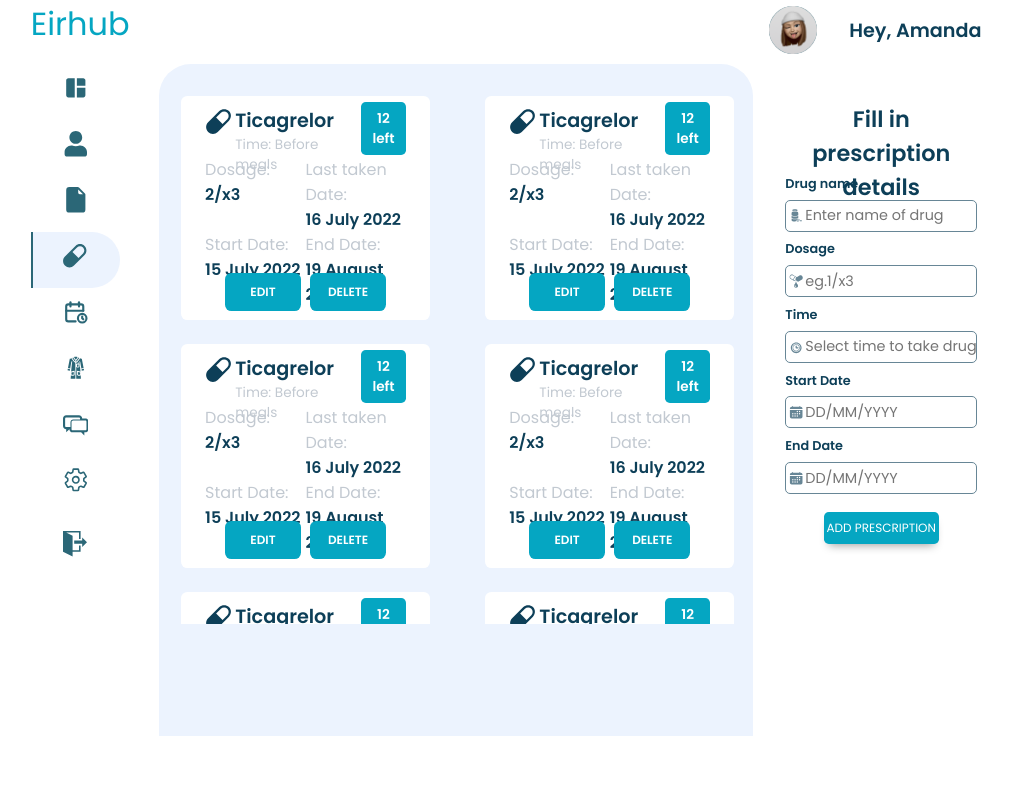
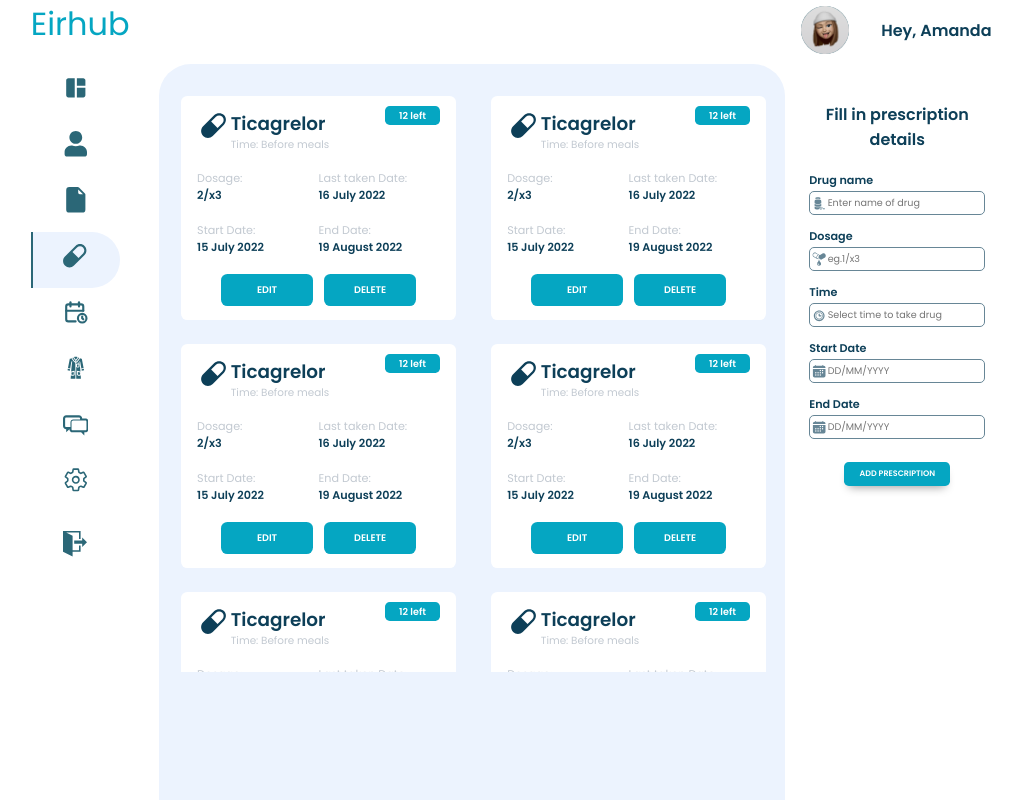
Before and after one commit to Silicon-Valley00/eirhub-frontend, a React (Create React App) app in the folder client/: page /medications in a window 1024 px wide. Built offline with nearby package versions, Linux system fonts and the light colour scheme.

Commit message:
Fix responsiveness of medication page for all devices

```diff
--- a/client/src/Pages/User Dashboard/Dashboard/dashboard.module.css
+++ b/client/src/Pages/User Dashboard/Dashboard/dashboard.module.css
@@ -31,6 +31,7 @@ main .vitalsBox .vitals {
    transition: box-shadow 300ms ease;
    height: 9rem;
    min-height: 9rem;
+   cursor: pointer;
 }
 main .vitalsBox .vitals:hover {
    transition-delay: 100ms;
--- a/client/src/Pages/User Dashboard/Medications/medication.module.css
+++ b/client/src/Pages/User Dashboard/Medications/medication.module.css
@@ -23,9 +23,9 @@
    gap: 1.5rem;
    justify-content: space-between;
    overflow-y: auto;
-   height: 33rem;
-   min-height: 33rem;
-   max-height: 33rem;
+   height: 36rem;
+   min-height: 36rem;
+   max-height: 36rem;
    padding-bottom: 1rem;
 }
 .medicationBox {
@@ -149,4 +149,225 @@
 }
 
 @media only screen and (min-width: 1025px) and (max-width: 1200px) {
+   .medicationsBoxContent {
+
+      grid-template-columns: 47% 47%;
+
+   }
+   .medicationBox {
+
+      padding: 0.65rem 1rem;
+   }
+   .upperContent {
+      height: 3.5rem;
+   }
+   .medicationName h3 {
+      font-size: 1.2rem;
+   }
+   .medicationName p {
+      font-size: 0.8rem;
+   }
+   .medicationCounter p {
+      font-size: 0.7rem;
+      padding: 0.2rem;
+   }
+   .midContent {
+      height: 6.5rem;
+   }
+   .medicationDurations p {
+      font-size: 0.8rem;
+   }
+   .medicationDurations h3 {
+      font-size: 0.8rem;
+   }
+   .lowerContent {
+      height: 2rem;
+   }
+   .lowerContent button {
+
+      font-size: 0.7rem;
+      padding: 0.4rem 0.6rem;
+      border-radius: 0.4rem;
+   }
+
 }
+
+@media only screen and (min-width: 897px) and (max-width: 1024px) {
+   .medicationsBoxContent {
+
+      grid-template-columns: 47% 47%;
+
+   }
+   .medicationBox {
+
+      padding: 0.65rem 1rem;
+   }
+   .upperContent {
+      height: 3.5rem;
+   }
+   .medicationName h3 {
+      font-size: 1.15rem;
+   }
+   .medicationName p {
+      font-size: 0.65rem;
+   }
+   .medicationCounter p {
+      font-size: 0.6rem;
+      padding: 0.15rem;
+   }
+   .midContent {
+      height: 6.5rem;
+   }
+   .medicationDurations p {
+      font-size: 0.7rem;
+   }
+   .medicationDurations h3 {
+      font-size: 0.7rem;
+   }
+   .lowerContent {
+      height: 2rem;
+   }
+   .lowerContent button {
+
+      font-size: 0.6rem;
+      padding: 0.1rem 0.2rem;
+      border-radius: 0.4rem;
+   }
+
+}
+
+@media only screen and (min-width: 769px) and (max-width: 896px) {
+   .medicationsBoxContent {
+
+      grid-template-columns: 1fr;
+      width: 100%;
+      justify-content: center;
+      place-items: center;
+
+   }
+   .medicationBox {
+
+      padding: 0.65rem 1rem;
+   }
+   .upperContent {
+      height: 3.5rem;
+   }
+   .medicationName h3 {
+      font-size: 1.15rem;
+   }
+   .medicationName p {
+      font-size: 0.65rem;
+   }
+   .medicationCounter p {
+      font-size: 0.6rem;
+      padding: 0.15rem;
+   }
+   .midContent {
+      height: 6.5rem;
+   }
+   .medicationDurations p {
+      font-size: 0.7rem;
+   }
+   .medicationDurations h3 {
+      font-size: 0.7rem;
+   }
+   .lowerContent {
+      height: 2rem;
+   }
+   .lowerContent button {
+
+      font-size: 0.6rem;
+      padding: 0.1rem 0.2rem;
+      border-radius: 0.4rem;
+   }
+
+}
+
+
+@media only screen and (min-width: 481px) and (max-width: 768px) {
+   .medicationsBoxContent {
+
+      grid-template-columns: 47% 47%;
+
+   }
+   .medicationBox {
+
+      padding: 0.65rem 1rem;
+   }
+   .upperContent {
+      height: 3.5rem;
+   }
+   .medicationName h3 {
+      font-size: 1.1rem;
+   }
+   .medicationName p {
+      font-size: 0.6rem;
+   }
+   .medicationCounter p {
+      font-size: 0.6rem;
+      padding: 0.15rem;
+   }
+   .midContent {
+      height: 6.5rem;
+   }
+   .medicationDurations p {
+      font-size: 0.65rem;
+   }
+   .medicationDurations h3 {
+      font-size: 0.65rem;
+   }
+   .lowerContent {
+      height: 2rem;
+   }
+   .lowerContent button {
+
+      font-size: 0.6rem;
+      padding: 0.09rem 0.1rem;
+      border-radius: 0.4rem;
+   }
+
+}
+
+@media only screen and (min-width: 320px) and (max-width: 480px) {
+   .medicationsBoxContent {
+
+      grid-template-columns: 1fr;
+
+   }
+   .medicationBox {
+
+      padding: 0.65rem 1rem;
+   }
+   .upperContent {
+      height: 3.5rem;
+   }
+   .medicationName h3 {
+      font-size: 1.3rem;
+   }
+   .medicationName p {
+      font-size: 0.8rem;
+   }
+   .medicationCounter p {
+      font-size: 0.7rem;
+      padding: 0.15rem;
+   }
+   .midContent {
+      height: 6.5rem;
+   }
+   .medicationDurations p {
+      font-size: 0.8rem;
+   }
+   .medicationDurations h3 {
+      font-size: 0.8rem;
+   }
+   .lowerContent {
+      height: 2rem;
+   }
+   .lowerContent button {
+
+      font-size: 0.6rem;
+      padding: 0.09rem 0.1rem;
+      border-radius: 0.4rem;
+   }
+
+}
--- a/client/src/Pages/User Dashboard/components/finddoctorprofile.module.css
+++ b/client/src/Pages/User Dashboard/components/finddoctorprofile.module.css
@@ -46,7 +46,7 @@
 }
 .profileInfo {
    margin-top: 0.5rem;
-   height: 57%;
+   height: 50%;
 }
 .profileRatings {
    margin-bottom: 1rem;
@@ -91,6 +91,7 @@
    display: flex;
    justify-content: center;
    align-items: center;
+   margin-bottom: -10rem;
 }
 .profileButton button {
    /* width: 25%;
@@ -111,7 +112,7 @@
    border-radius: 0.2rem;
 }
 
-@media only screen and (min-width: 1024px) and (max-width: 1200px) {
+@media only screen and (min-width: 1025px) and (max-width: 1200px) {
    .profileDetails h3 {
       font-size: 1rem;
    }
--- a/client/src/Pages/User Dashboard/components/medicationForm.module.css
+++ b/client/src/Pages/User Dashboard/components/medicationForm.module.css
@@ -110,3 +110,93 @@
    overflow: hidden;
    position: relative;
 }
+
+
+@media only screen and (min-width: 1025px) and (max-width: 1200px) {
+   .formTitle {
+      width: 100%;
+      height: 4rem;
+   }
+   .formTitle h3 {
+      font-size: 1.2rem;
+   }
+   .formBox label {
+      font-size: 0.75rem;
+   }
+   .formBoxInputs {
+      margin: 0.2rem 0;
+
+      height: 2rem;
+   }
+   .formBox .formBoxInputs input {
+      font-size: 0.8rem;
+   }
+   .formBtn {
+      font-size: 0.7rem;
+   }
+
+}
+
+@media only screen and (min-width: 769px) and (max-width: 1024px) {
+   .medicationFormBody {
+
+      padding: 2rem 0.5rem 0 0.5rem;
+   }
+   .formTitle {
+      width: 100%;
+      height: 4rem;
+   }
+   .formTitle h3 {
+      font-size: 1rem;
+      margin-bottom: 0.1rem;
+
+   }
+   .formBox label {
+      font-size: 0.7rem;
+   }
+   .formBox {
+      width: 100%;
+      height: 3rem;
+      margin-bottom: 0.5rem;
+   }
+   .formBoxInputs {
+      margin: 0 0;
+
+      height: 1.5rem;
+   }
+   .formBox .formBoxInputs input {
+      font-size: 0.6rem;
+   }
+   .formButton {
+      height: 1.5rem;
+      margin-top: 1.5rem;
+   }
+   .formBtn {
+      font-size: 0.5rem;
+      font-weight: 600;
+
+   }
+
+}
+@media only screen and (min-width: 481px) and (max-width: 768px) {
+   .formContent {
+      margin: 0 auto;
+      width: 70%;
+      height: 90%;
+   }
+   .formTitle h3 {
+      font-size: 140%;
+      margin-bottom: 2rem;
+   }
+}
+@media only screen and (min-width: 320px) and (max-width: 480px) {
+   .formContent {
+      margin: 0 auto;
+      width: 90%;
+      height: 90%;
+   }
+   .formTitle h3 {
+      font-size: 140%;
+      margin-bottom: 2rem;
+   }
+}
--- a/client/src/Pages/User Dashboard/components/navigation.module.css
+++ b/client/src/Pages/User Dashboard/components/navigation.module.css
@@ -125,7 +125,7 @@ aside .sidebar li:hover span.icons {
 
    aside .sidebar li.active {
       background-color: var(--gray);
-      margin-left: -0.5rem;
+      margin-left: -0.7rem;
       border-top-right-radius: 3rem;
       border-bottom-right-radius: 3rem;
    }
@@ -134,7 +134,10 @@ aside .sidebar li:hover span.icons {
       width: 2%;
    }
    aside .sidebar li.active span.icons {
-      margin-left: calc(0.1rem - 0.2px);
+      margin-left: 0.1rem;
+   }
+   aside .sidebar li:hover span.icons {
+      margin-left: 0.2rem;
    }
 }
 @media only screen and (min-width: 769px) and (max-width: 1024px) {
@@ -219,12 +222,12 @@ aside .sidebar li:hover span.icons {
       color: var(--midcol);
       transition: all 300ms ease;
    }
-   aside .sidebar li:nth-child(7) {
+   aside .sidebar li:nth-child(8) {
       position: absolute;
       bottom: 3rem;
       width: 86.5%;
    }
-   aside .sidebar li:nth-child(8) {
+   aside .sidebar li:nth-child(9) {
       position: absolute;
       width: 86.5%;
       bottom: 0rem;
--- a/client/src/Pages/User Dashboard/userdashboard.module.css
+++ b/client/src/Pages/User Dashboard/userdashboard.module.css
@@ -35,6 +35,7 @@
 .container {
    display: grid;
    width: 96%;
+   height: 100%;
    margin: 0 auto;
    gap: 1rem;
    grid-template-columns: 14rem auto 18rem;
@@ -79,7 +80,7 @@
    }
    .container {
       width: 98%;
-      grid-template-columns: 10rem auto 18rem;
+      grid-template-columns: 10rem auto 14rem;
    }
 }
 
@@ -92,8 +93,12 @@
    }
    .container {
       width: 94%;
-      grid-template-columns: 7rem auto 14rem;
+      grid-template-columns: 7rem auto 12rem;
    }
+   .info {
+
+   font-size: 1rem;
+}
 }
 
 @media only screen and (min-width: 481px) and (max-width: 768px) {
```
Also changed, not shown: 1 other file (tests, documents, lock files or other folders).
